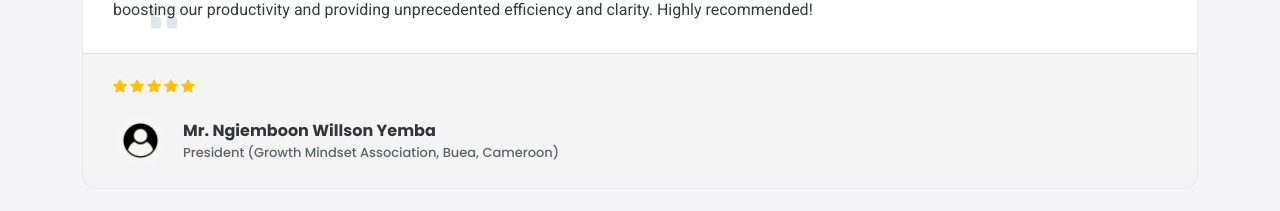
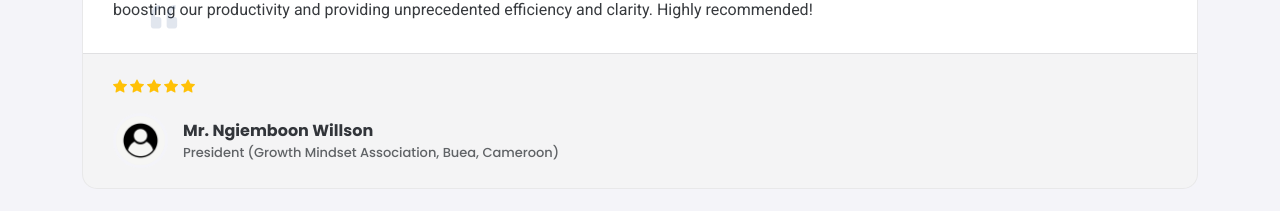
Before and after one commit to QuickRecordsTeam/quick-records-website, a React (Vite) app: page / in a window 1280 px wide. Shown: the part 5080-5291 px from the top of the page. Built offline with nearby package versions, Linux system fonts and the light colour scheme.

Commit message:
add new testimonials

```diff
--- a/src/components/Testimonials.tsx
+++ b/src/components/Testimonials.tsx
@@ -71,7 +71,7 @@ const Testimonials = () => {
                         alt="Profile Image"
                       ></img>
                       <div>
-                        <h3>Mr. Ngiemboon Willson Yemba</h3>
+                        <h3>Mr. Ngiemboon Willson </h3>
                         <h4>
                           President (Growth Mindset Association, Buea, Cameroon)
                         </h4>
@@ -107,7 +107,7 @@ const Testimonials = () => {
                         alt="Profile Image"
                       ></img>
                       <div>
-                        <h3>Mr. Ngiemboon Willson Yemba</h3>
+                        <h3>Mr. Ngiemboon Willson </h3>
                         <h4>
                           President (Growth Mindset Association, Buea, Cameroon)
                         </h4>
@@ -143,7 +143,7 @@ const Testimonials = () => {
                         alt="Profile Image"
                       ></img>
                       <div>
-                        <h3>Mr. Ngiemboon Willson Yemba</h3>
+                        <h3>Mr. Ngiemboon Willson </h3>
                         <h4>
                           President (Growth Mindset Association, Buea, Cameroon)
                         </h4>
@@ -179,7 +179,7 @@ const Testimonials = () => {
                         alt="Profile Image"
                       ></img>
                       <div>
-                        <h3>Mr. Ngiemboon Willson Yemba</h3>
+                        <h3>Mr. Ngiemboon Willson </h3>
                         <h4>
                           President (Growth Mindset Association, Buea, Cameroon)
                         </h4>
@@ -214,7 +214,7 @@ const Testimonials = () => {
                         alt="Profile Image"
                       ></img>
                       <div>
-                        <h3>Mr. Ngiemboon Willson Yemba</h3>
+                        <h3>Mr. Ngiemboon Willson </h3>
                         <h4>
                           President (Growth Mindset Association, Buea, Cameroon)
                         </h4>
@@ -250,7 +250,7 @@ const Testimonials = () => {
                         alt="Profile Image"
                       ></img>
                       <div>
-                        <h3>Mr. Ngiemboon Willson Yemba</h3>
+                        <h3>Mr. Ngiemboon Willson </h3>
                         <h4>
                           President (Growth Mindset Association, Buea, Cameroon)
                         </h4>
```
